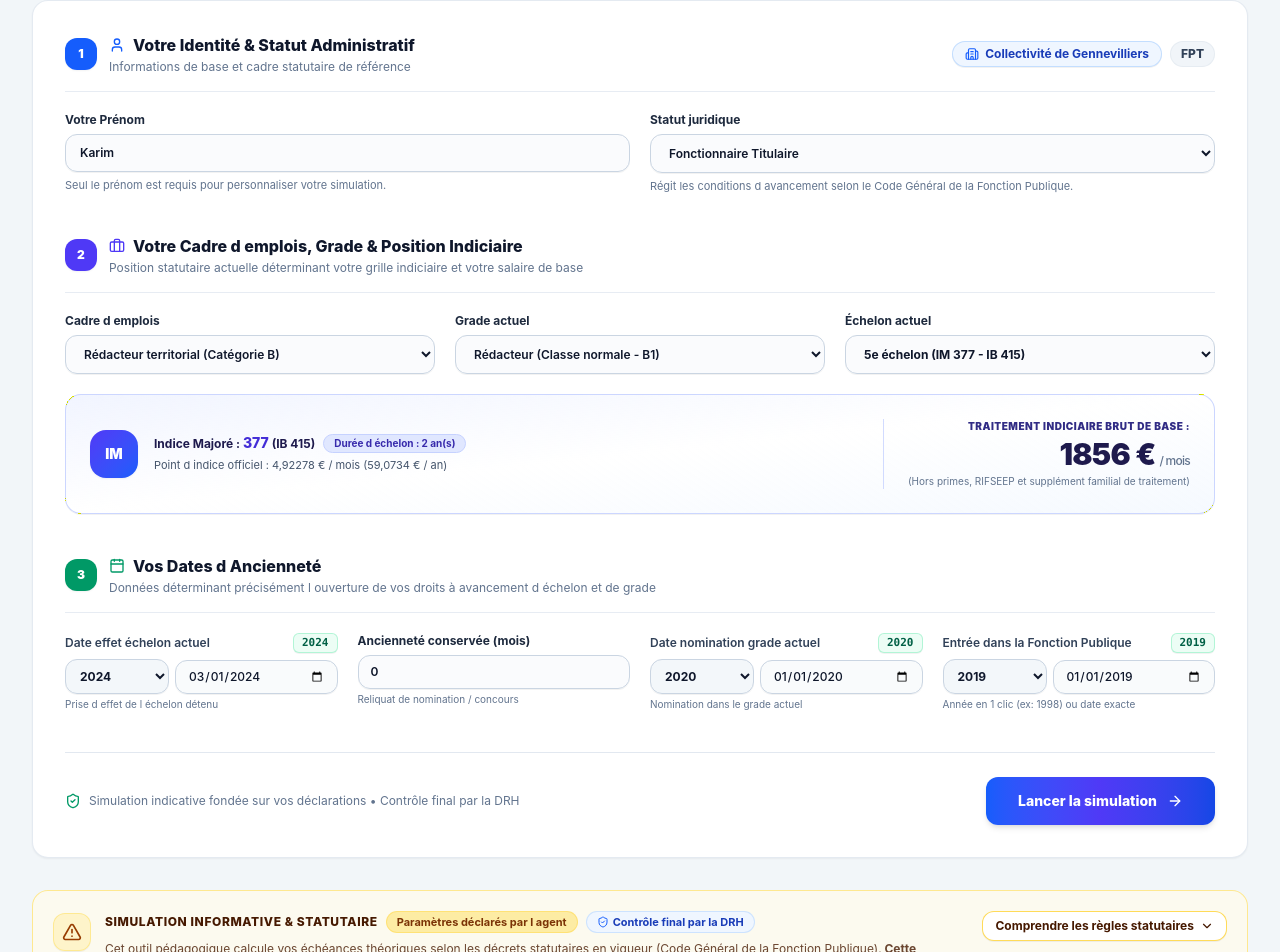
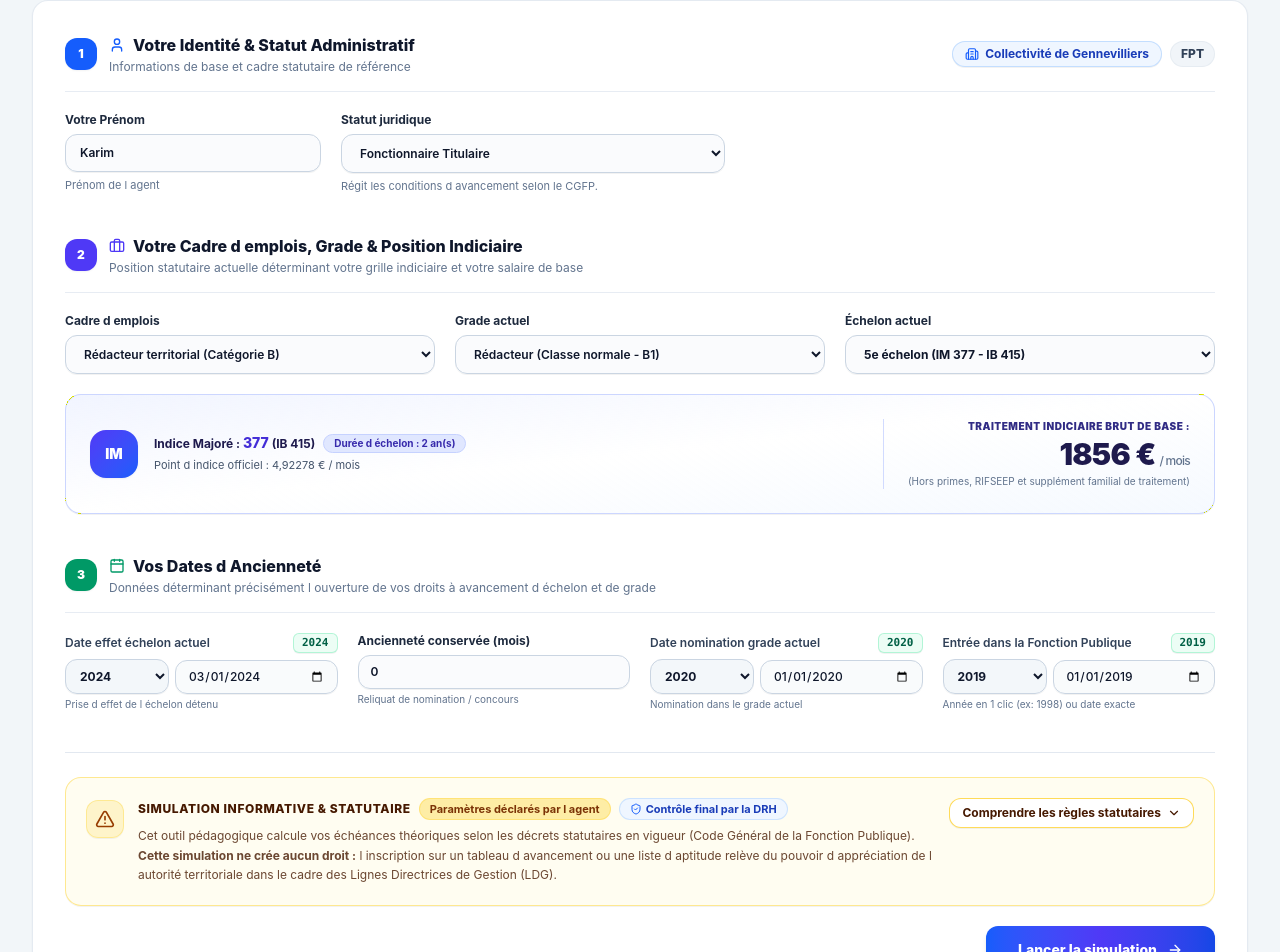
Before and after one commit to Nikkoola22/bolt, a React (Vite) app: page / in a window 1280 px wide. Shown: the part 415-1367 px from the top of the page. Built offline with nearby package versions, Linux system fonts and the light colour scheme.

Commit message:
fix: compact prenom and statut inputs, remove annual index total, integrate DisclaimerBanner in intake view

```diff
--- a/src/App.tsx
+++ b/src/App.tsx
@@ -410,10 +410,12 @@ export function App() {
           </>
         )}
 
-        {/* Bloc SIMULATION INFORMATIVE & STATUTAIRE en bas de page */}
-        <div className="pt-2">
-          <DisclaimerBanner />
-        </div>
+        {/* Bloc SIMULATION INFORMATIVE & STATUTAIRE en bas de page pour les modes de consultation */}
+        {appMode !== "saisie" && (
+          <div className="pt-2">
+            <DisclaimerBanner />
+          </div>
+        )}
 
       </main>
 
--- a/src/components/AgentIntakeView.tsx
+++ b/src/components/AgentIntakeView.tsx
@@ -3,13 +3,13 @@ import type { ProfilAgent, StatutAgent } from "../types/career";
 import { CADRES_EMPLOIS } from "../data/gradesData";
 import { calculateTraitementBrut, isGradeAvancement } from "../services/simulationEngine";
 import { DateFieldWithYear } from "./DateFieldWithYear";
+import { DisclaimerBanner } from "./DisclaimerBanner";
 import {
   User,
   Briefcase,
   Calendar,
   Sparkles,
   ArrowRight,
-  ShieldCheck,
   Building2,
   Zap
 } from "lucide-react";
@@ -165,8 +165,8 @@ export const AgentIntakeView: React.FC<AgentIntakeViewProps> = ({
             </div>
           </div>
 
-          <div className="mt-5 grid grid-cols-1 sm:grid-cols-2 gap-5 text-xs">
-            <div>
+          <div className="mt-5 flex flex-col sm:flex-row items-start gap-5 text-xs">
+            <div className="w-full sm:w-56 md:w-64 shrink-0">
               <label className="block font-bold text-slate-800 mb-1.5">Votre Prénom</label>
               <input
                 type="text"
@@ -177,11 +177,11 @@ export const AgentIntakeView: React.FC<AgentIntakeViewProps> = ({
                 required
               />
               <p className="text-[11px] text-slate-500 mt-1.5">
-                Seul le prénom est requis pour personnaliser votre simulation.
+                Prénom de l agent
               </p>
             </div>
 
-            <div>
+            <div className="w-full sm:w-80 md:w-96">
               <label className="block font-bold text-slate-800 mb-1.5">Statut juridique</label>
               <select
                 value={formData.statut}
@@ -194,11 +194,11 @@ export const AgentIntakeView: React.FC<AgentIntakeViewProps> = ({
                 <option value="contractuel_cdd">Contractuel de droit public en CDD</option>
               </select>
               <p className="text-[11px] text-slate-500 mt-1.5">
-                Régit les conditions d avancement selon le Code Général de la Fonction Publique.
+                Régit les conditions d avancement selon le CGFP.
               </p>
               {formData.statut.startsWith("contractuel") && (
                 <div className="mt-2 text-[11px] text-amber-900 bg-amber-50/90 border border-amber-200 rounded-lg p-2.5 leading-relaxed">
-                  <strong>Régime contractuel (Décret 88-145) :</strong> Rémunération par assimilation indiciaire sur le grade d accès initial. Les grades d avancement sont statutairement fermés au recrutement direct.
+                  <strong>Régime contractuel (Décret 88-145) :</strong> Rémunération par assimilation indiciaire sur le grade d accès initial.
                 </div>
               )}
             </div>
@@ -297,7 +297,7 @@ export const AgentIntakeView: React.FC<AgentIntakeViewProps> = ({
                   </span>
                 </div>
                 <div className="text-[11px] text-slate-600 mt-1">
-                  Point d indice officiel : 4,92278 € / mois (59,0734 € / an)
+                  Point d indice officiel : 4,92278 € / mois
                 </div>
               </div>
             </div>
@@ -385,13 +385,12 @@ export const AgentIntakeView: React.FC<AgentIntakeViewProps> = ({
           </div>
         </div>
 
+        {/* Bloc SIMULATION INFORMATIVE & STATUTAIRE */}
+        <div className="pt-6 border-t border-slate-200 space-y-4">
+          <DisclaimerBanner />
+
           {/* Bouton de soumission principal */}
-        <div className="pt-6 border-t border-slate-200 flex flex-col sm:flex-row items-center justify-between gap-4">
-          <div className="text-xs text-slate-500 flex items-center gap-2">
-            <ShieldCheck className="w-4 h-4 text-emerald-600 shrink-0" />
-            <span>Simulation indicative fondée sur vos déclarations • Contrôle final par la DRH</span>
-          </div>
-
+          <div className="flex justify-end pt-1">
             <button
               type="submit"
               className="w-full sm:w-auto bg-gradient-to-r from-blue-600 via-indigo-600 to-blue-700 hover:from-blue-700 hover:to-indigo-800 text-white text-sm font-extrabold px-8 py-3.5 rounded-xl shadow-md hover:shadow-lg transition-all transform hover:-translate-y-0.5 flex items-center justify-center gap-2.5 cursor-pointer"
@@ -400,6 +399,7 @@ export const AgentIntakeView: React.FC<AgentIntakeViewProps> = ({
               <ArrowRight className="w-4 h-4" />
             </button>
           </div>
+        </div>
 
       </form>
     </div>
```
Lines whose indentation alone changed are shown as unchanged.
